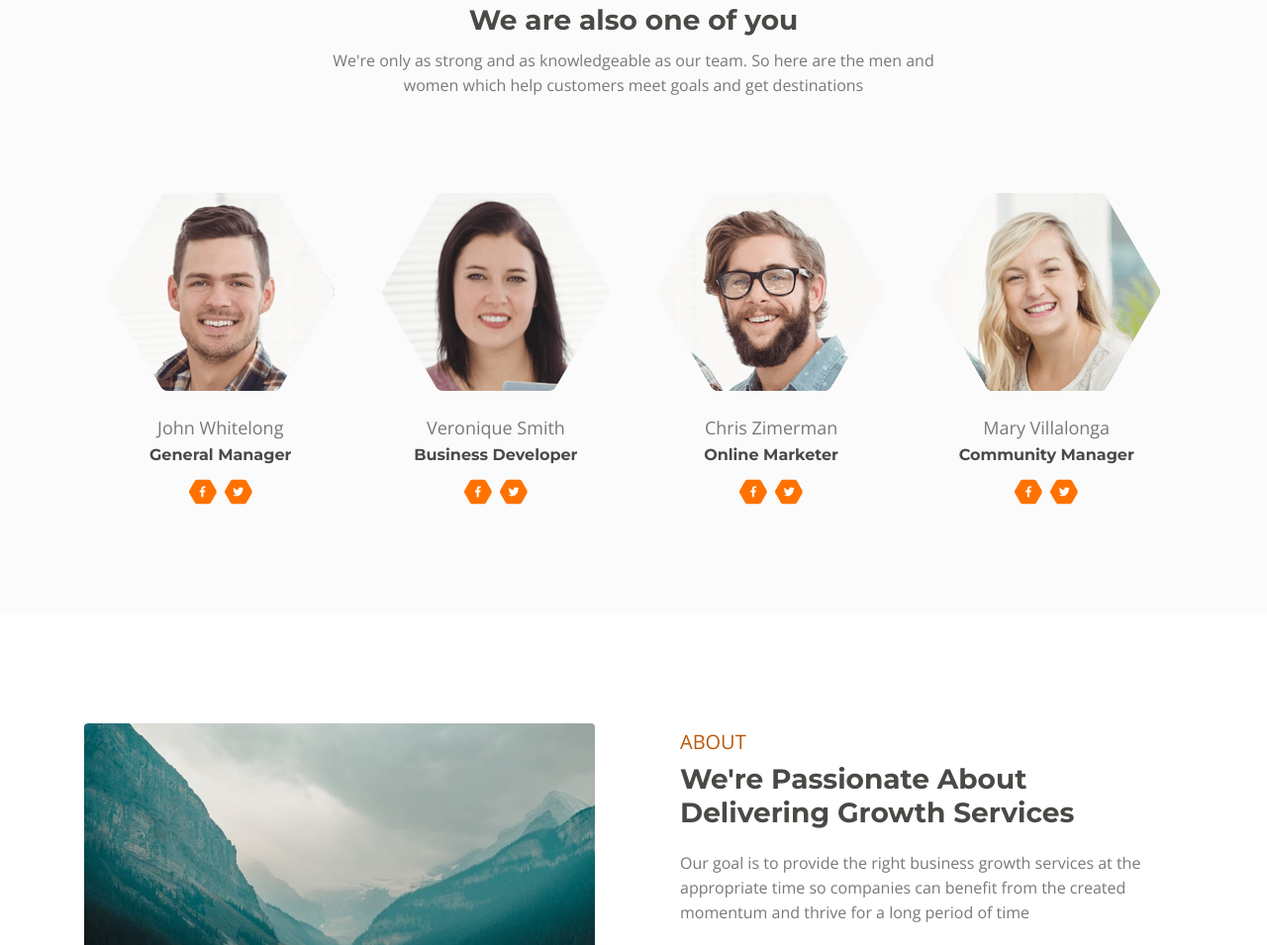
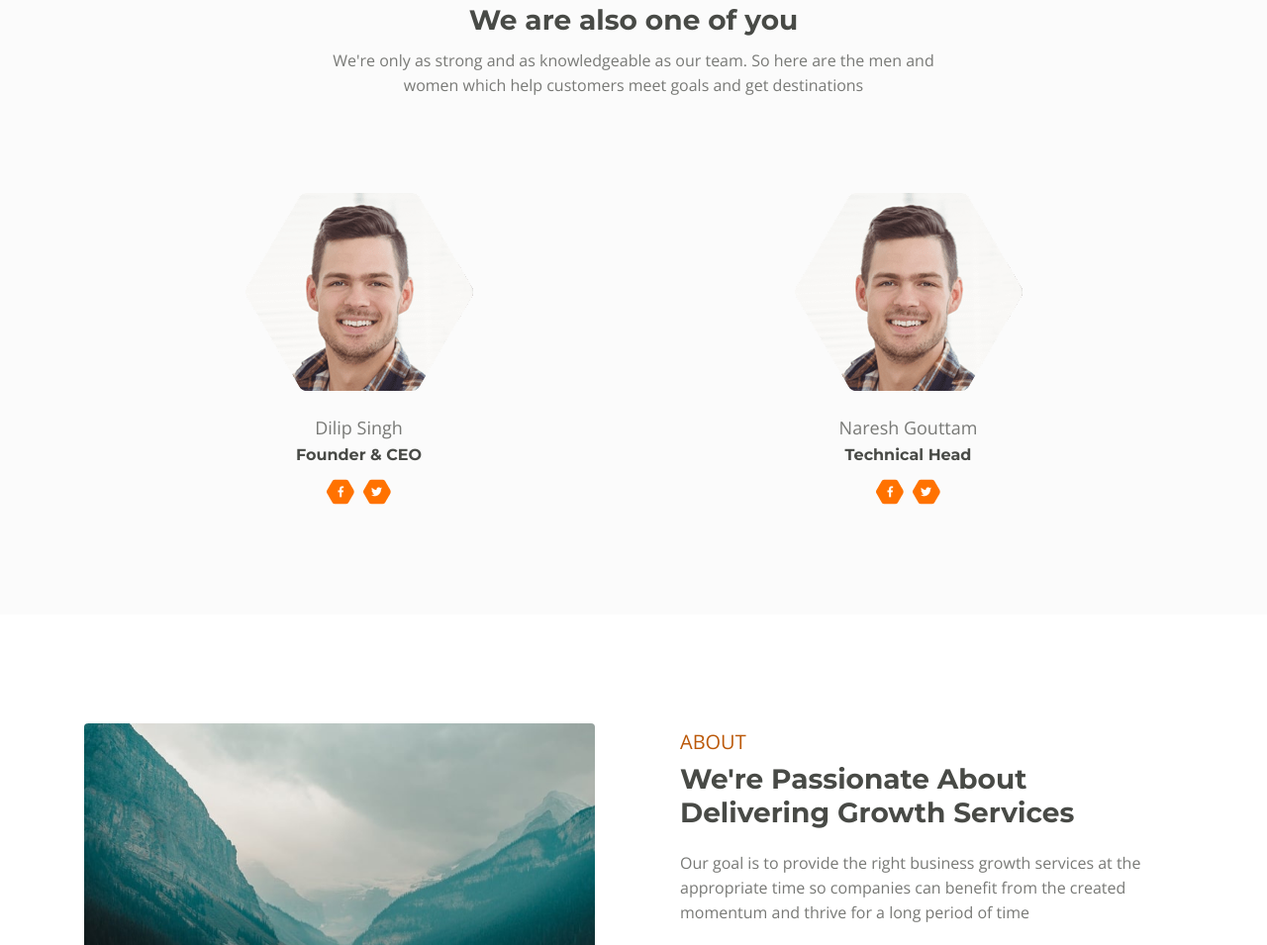
Before and after one commit to SKELETONOP/VirasatIndiaTour, a plain HTML site: page index.html in a window 1280 px wide. Shown: the part 6379-7334 px from the top of the page at 99% size. Drawn offline with nearby package versions, Linux system fonts and the light colour scheme.

Commit message:
updated sections home page

```diff
--- a/css/styles.css
+++ b/css/styles.css
@@ -1497,6 +1497,10 @@ input[type='checkbox'] {
 	background-color: #fbfbfb;
 	text-align: center;
 }
+#team-carousel{
+	display: flex;
+	justify-content: space-around;
+}
 
 .basic-2 h2 {
 	margin-bottom: 0.75rem;
@@ -1570,6 +1574,7 @@ input[type='checkbox'] {
 .basic-2 .fa-stack:hover .fa-stack-1x {
 	color: #bb5808;
 }
+
 
 
 /*********************/
--- a/index.html
+++ b/index.html
@@ -922,15 +922,16 @@
                 </div> <!-- end of col -->
             </div> <!-- end of row -->
             <div class="row">
-                <div class="col-lg-12">
+                <div class="col-lg-12" id="team-carousel">
 
                     <!-- Team Member -->
                     <div class="team-member">
                         <div class="image-wrapper">
                             <img class="img-fluid" src="images/team-1.png" alt="alternative">
                         </div> <!-- end of image-wrapper -->
-                        <p class="p-large">John Whitelong</p>
-                        <p class="job-title">General Manager</p>
+                        <p class="p-large">Dilip Singh</p>
+                        <p class="job-title">Founder & CEO
+                        </p>
                         <span class="social-icons">
                             <span class="fa-stack">
                                 <a href="#your-link">
@@ -951,10 +952,10 @@
                     <!-- Team Member -->
                     <div class="team-member">
                         <div class="image-wrapper">
-                            <img class="img-fluid" src="images/team-2.png" alt="alternative">
+                            <img class="img-fluid" src="images/team-1.png" alt="alternative">
                         </div> <!-- end of image wrapper -->
-                        <p class="p-large">Veronique Smith</p>
-                        <p class="job-title">Business Developer</p>
+                        <p class="p-large">Naresh Gouttam</p>
+                        <p class="job-title">Technical Head</p>
                         <span class="social-icons">
                             <span class="fa-stack">
                                 <a href="#your-link">
@@ -972,52 +973,7 @@
                     </div> <!-- end of team-member -->
                     <!-- end of team member -->
 
-                    <!-- Team Member -->
-                    <div class="team-member">
-                        <div class="image-wrapper">
-                            <img class="img-fluid" src="images/team-3.png" alt="alternative">
-                        </div> <!-- end of image wrapper -->
-                        <p class="p-large">Chris Zimerman</p>
-                        <p class="job-title">Online Marketer</p>
-                        <span class="social-icons">
-                            <span class="fa-stack">
-                                <a href="#your-link">
-                                    <span class="hexagon"></span>
-                                    <i class="fab fa-facebook-f fa-stack-1x"></i>
-                                </a>
-                            </span>
-                            <span class="fa-stack">
-                                <a href="#your-link">
-                                    <span class="hexagon"></span>
-                                    <i class="fab fa-twitter fa-stack-1x"></i>
-                                </a>
-                            </span>
-                        </span>
-                    </div> <!-- end of team-member -->
-                    <!-- end of team member -->
 
-                    <!-- Team Member -->
-                    <div class="team-member">
-                        <div class="image-wrapper">
-                            <img class="img-fluid" src="images/team-4.png" alt="alternative">
-                        </div> <!-- end of image wrapper -->
-                        <p class="p-large">Mary Villalonga</p>
-                        <p class="job-title">Community Manager</p>
-                        <span class="social-icons">
-                            <span class="fa-stack">
-                                <a href="#your-link">
-                                    <span class="hexagon"></span>
-                                    <i class="fab fa-facebook-f fa-stack-1x"></i>
-                                </a>
-                            </span>
-                            <span class="fa-stack">
-                                <a href="#your-link">
-                                    <span class="hexagon"></span>
-                                    <i class="fab fa-twitter fa-stack-1x"></i>
-                                </a>
-                            </span>
-                        </span>
-                    </div> <!-- end of team-member -->
                     <!-- end of team member -->
 
                 </div> <!-- end of col -->
```
